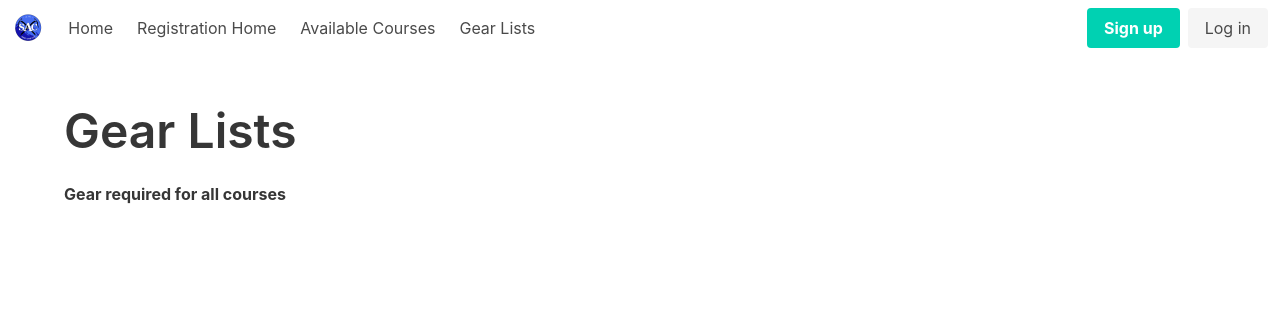
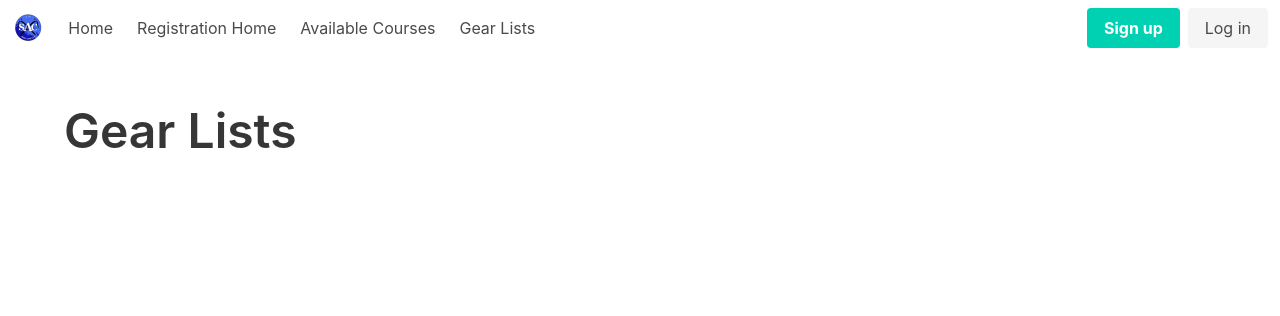
Before and after one commit to raymond-devries/skagit-bmc-registration, a Django app: page /gear-lists/ in a window 1280 px wide. Shown: the top 316 px of the page. Run offline with Django 3.2, Linux system fonts and the light colour scheme; data that the repository does not hold is empty; parts of the project's set-up code (start-up, migrations or seed data) failed here and were passed over; some libraries are stand-ins or nearby versions.

Commit message:
Edit gear list page

```diff
--- a/templates/bmc_registration/gear_list.html
+++ b/templates/bmc_registration/gear_list.html
@@ -2,14 +2,6 @@
 
 {% block content %}
     <h1 class="title is-size-1">Gear Lists</h1>
-    <div class="content">
-        <p><strong>Gear required for all courses</strong></p>
-        <ul>
-            {% for item in gear_item_all %}
-                <li>{{ item.item }}</li>
-            {% endfor %}
-        </ul>
-    </div>
     {% for course in courses %}
         <div class="content">
             <p><strong>{{ course.name }}</strong></p>
```
